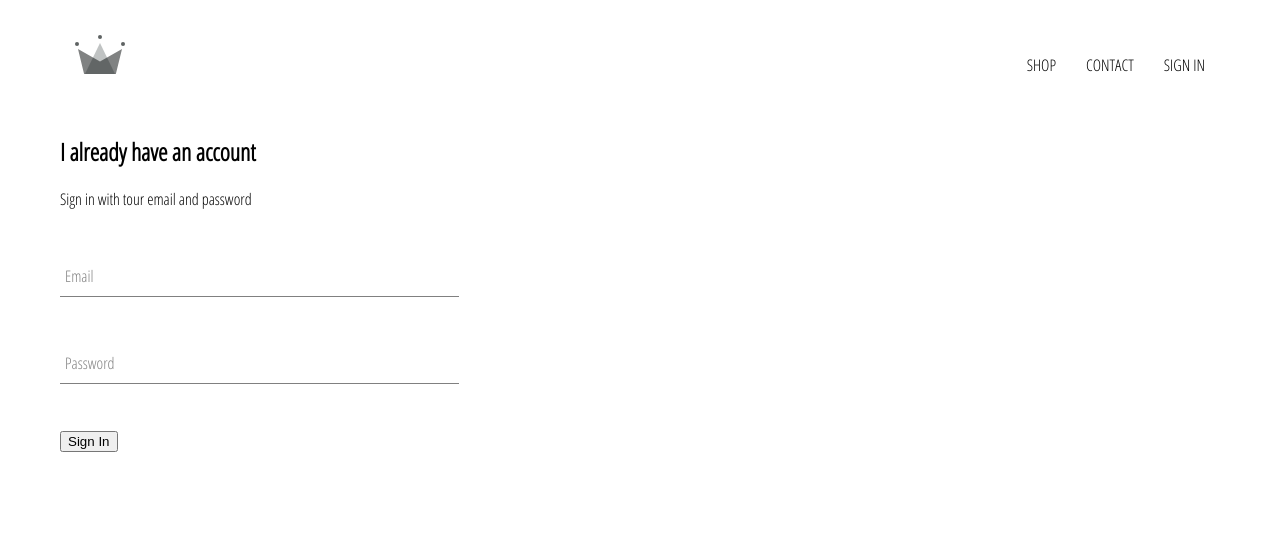
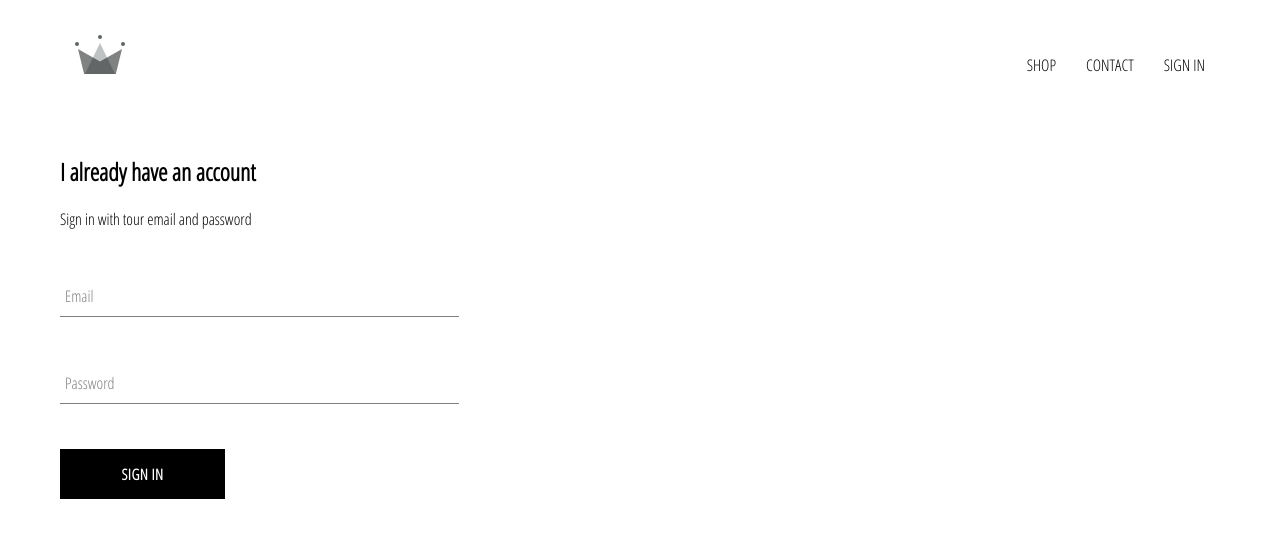
Before and after one commit to alejogschwind/crwn-clothing, a React (Create React App) app: page /signin in a window 1280 px wide. Shown: the top 538 px of the page. Built offline with nearby package versions, Linux system fonts and the light colour scheme.

Commit message:
added custom-button component and styles.

```diff
--- /dev/null
+++ b/src/components/custom-button/custom-button.components.jsx
@@ -0,0 +1,11 @@
+import React from 'react';
+
+import './custom-button.styles.scss'
+
+const CustomButton = ({ children, ...otherProps }) => (
+  <button className='custom-button' {...otherProps}>
+    {children}
+  </button>
+);
+
+export default CustomButton;
--- /dev/null
+++ b/src/components/custom-button/custom-button.styles.scss
@@ -0,0 +1,32 @@
+.custom-button {
+  min-width: 165px;
+  width: auto;
+  height: 50px;
+  letter-spacing: 0.5px;
+  line-height: 50px;
+  padding: 0 35px 0 35px;
+  font-size: 15px;
+  background-color: black;
+  color: white;
+  text-transform: uppercase;
+  font-family: 'Open Sans Condensed';
+  font-weight: bolder;
+  border: none;
+  cursor: pointer;
+
+  &:hover {
+    background-color: white;
+    color: black;
+    border: 1px solid black;
+  }
+
+  &.google-sign-in {
+    background-color: #4285f4;
+    color: white;
+
+    &:hover {
+      background-color: #357ae8;
+      border: none;
+    }
+  }
+}
--- a/src/components/sign-in/sign-in.component.jsx
+++ b/src/components/sign-in/sign-in.component.jsx
@@ -1,6 +1,7 @@
 import React from 'react';
 
 import FormInput from '../form-input/form-input.component';
+import CustomButton from '../custom-button/custom-button.components';
 
 import './sign-in.styles.scss';
 
@@ -50,7 +51,7 @@ class SignIn extends React.Component {
             required
           />
 
-          <input type='submit' value='Sign In'/>
+          <CustomButton type='submit' >Sign In</CustomButton>
         </form>
       </div>
     )
--- a/src/components/sign-in/sign-in.styles.scss
+++ b/src/components/sign-in/sign-in.styles.scss
@@ -1,3 +1,9 @@
 .sign-in {
   width: 30vw;
+  display: flex;
+  flex-direction: column;
+
+  .title {
+    margin: 10px 0;
+  }
 }
```
